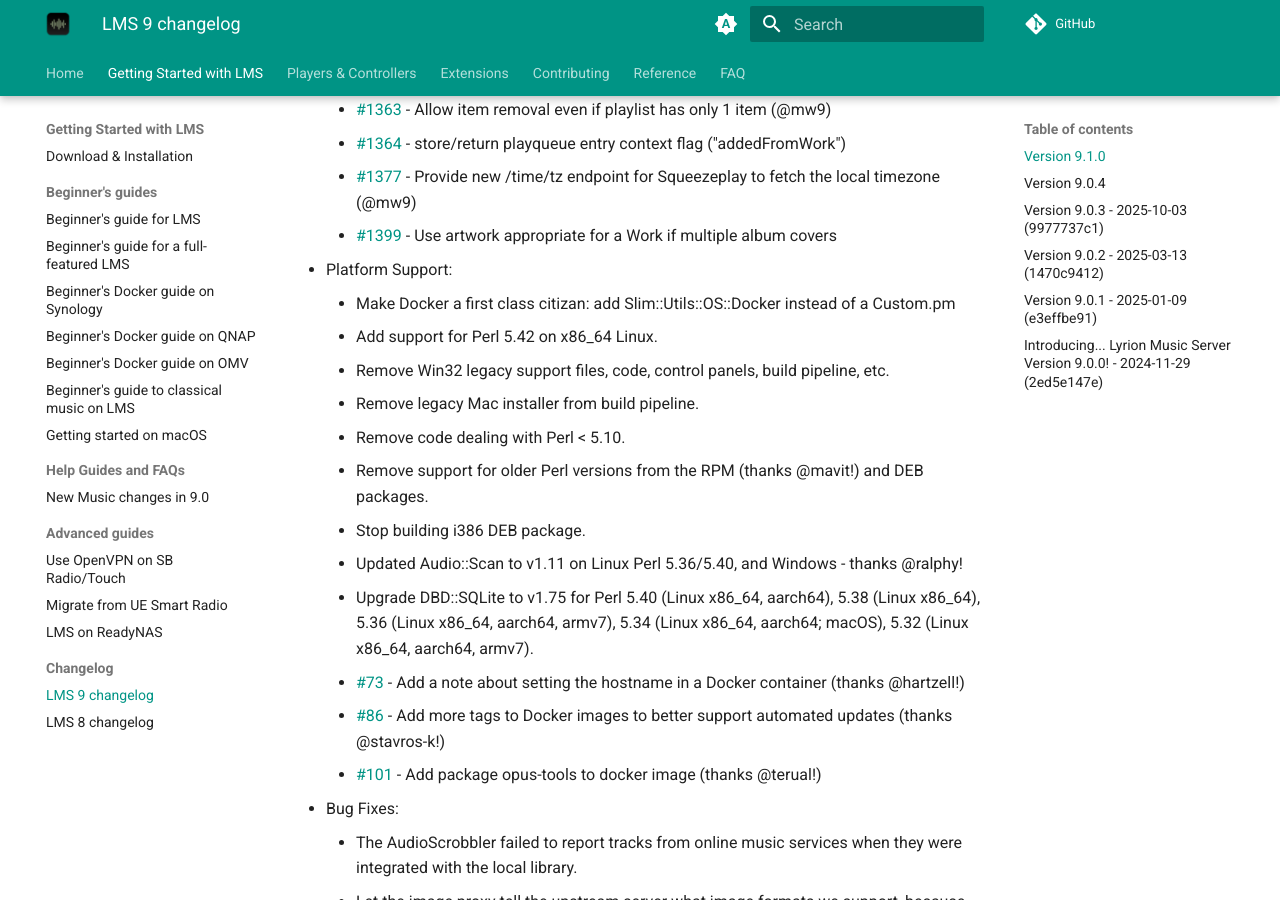
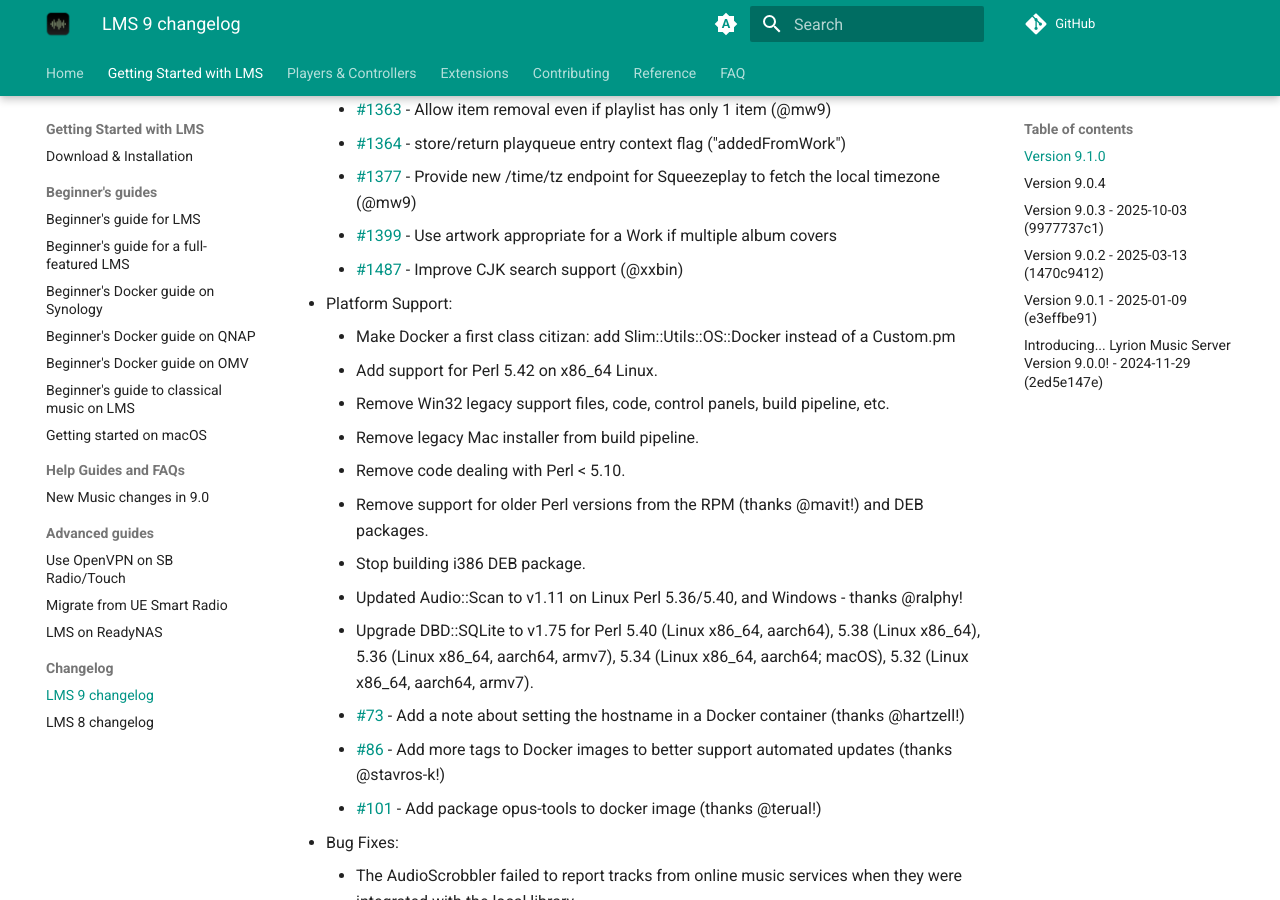
Before and after one commit to LMS-Community/lms-community.github.io, an MkDocs documentation site: the page built from docs/getting-started/changelog-lms9.md, in a window 1280 px wide and 900 px high, scrolled down 1503 px. Built offline with MkDocs 1.6.1 and Material for MkDocs 9.7.7, drawn with Linux system fonts in a browser that asks for light colours; a script that is not in the unit is left out; plug-ins that fetch from the network failed and are left out; comment, search, counter and statistics services are not loaded.

```diff
--- a/docs/getting-started/changelog-lms9.md
+++ b/docs/getting-started/changelog-lms9.md
@@ -36,6 +36,7 @@
 	- [#1364](https://github.com/LMS-Community/slimserver/pull/1364) \- store/return playqueue entry context flag ("addedFromWork")
 	- [#1377](https://github.com/LMS-Community/slimserver/pull/1377) \- Provide new /time/tz endpoint for Squeezeplay to fetch the local timezone (@mw9)
 	- [#1399](https://github.com/LMS-Community/slimserver/pull/1399) \- Use artwork appropriate for a Work if multiple album covers
+	- [#1487](https://github.com/LMS-Community/slimserver/pull/1487) \- Improve CJK search support (@xxbin)
 
 - Platform Support:
 
```
